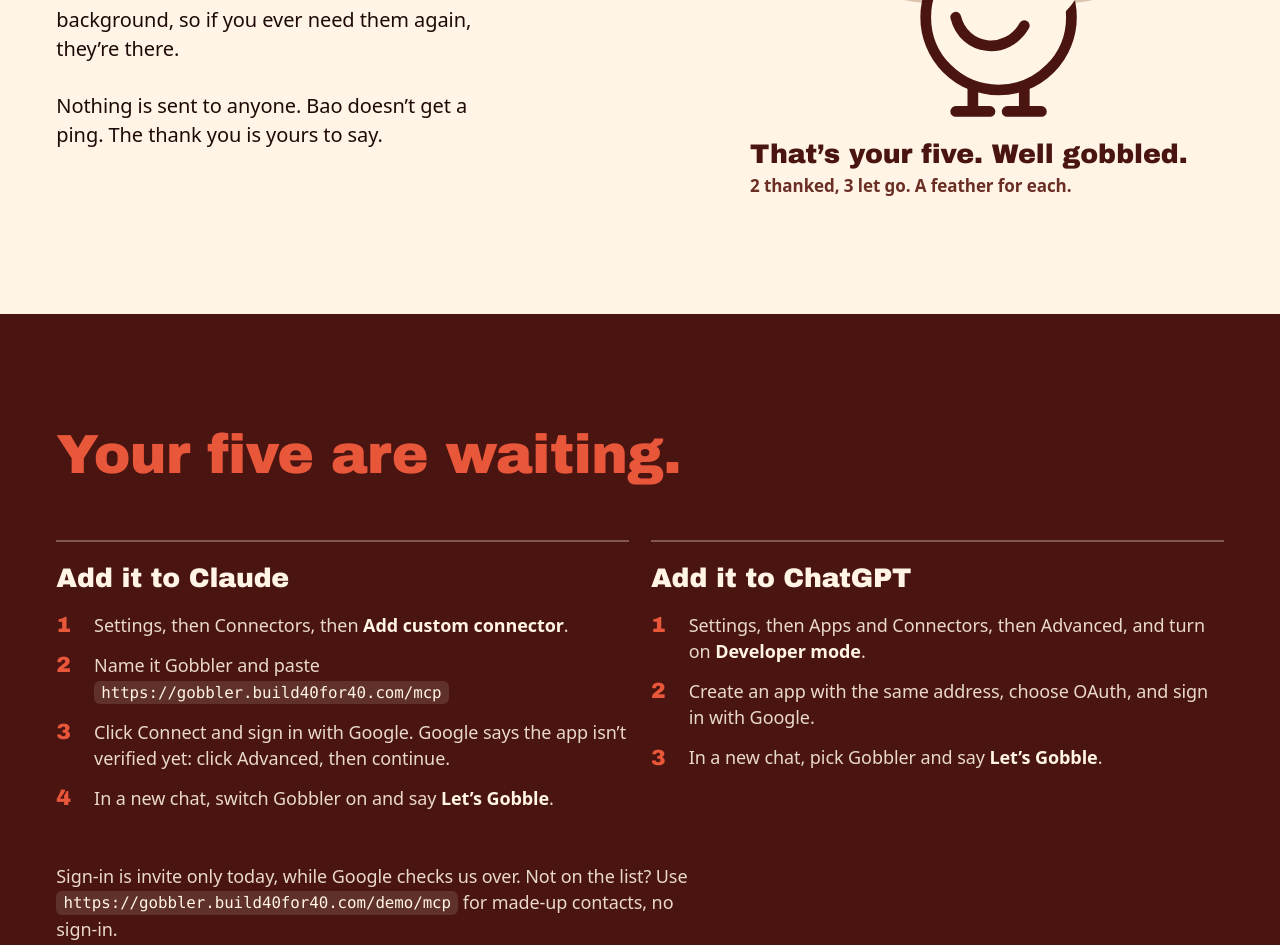
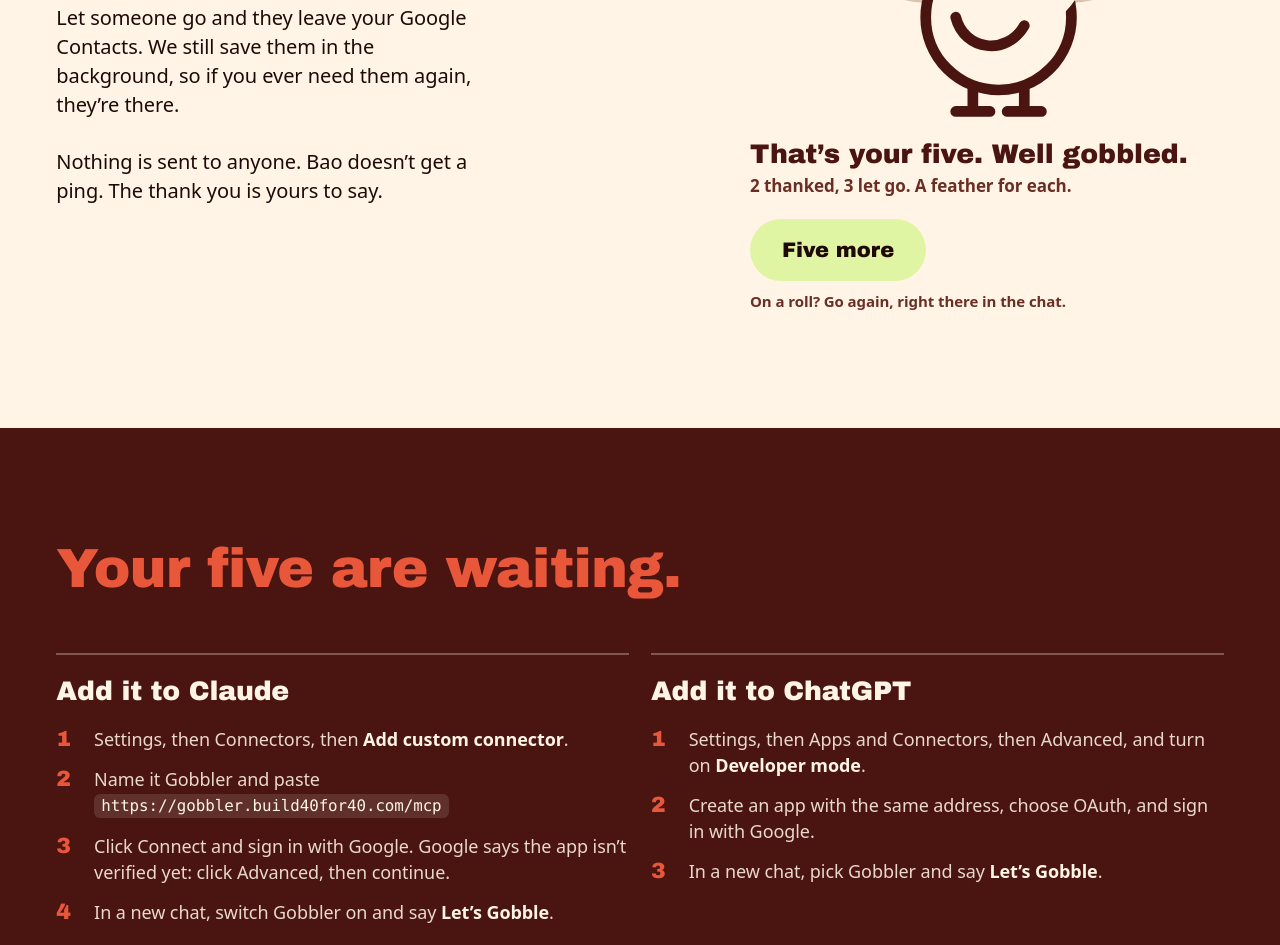
Before and after one commit to build40for40/day19, a website built with Vite: page workers/mcp/landing/index.html in a window 1280 px wide. Shown: the part 2423-3368 px from the top of the page. Built offline with nearby package versions, Linux system fonts and the light colour scheme; a web font is replaced by a local one.

Commit message:
Landing page prototype: show Five more on the done screen
Co-Authored-By: Claude Fable 5.2 <noreply@anthropic.com>

```diff
--- a/workers/mcp/landing/index.html
+++ b/workers/mcp/landing/index.html
@@ -96,6 +96,8 @@ body{margin:0}
 .done figcaption{margin-top:20px}
 .done b{display:block;font-family:var(--hf);font-weight:900;font-size:clamp(24px,2.1vw,30px);line-height:1.05;color:var(--ox)}
 .done span{display:block;margin-top:6px;font-size:17px;color:var(--mute);font-weight:600}
+.done .more{display:inline-flex;margin-top:20px;font-style:normal}
+.done .again{font-size:15px;margin-top:10px}
 
 .close{padding-top:var(--sp)}
 .close h2{color:var(--tom);font-size:var(--M);line-height:.98}
@@ -239,8 +241,8 @@ body{margin:0}
 <p class="lede">Nothing is sent to anyone. Bao doesn’t get a ping. The thank you is yours to say.</p>
 </div>
 <figure class="done">
-<svg class="tk" viewBox="-7 -5 98 84" role="img" aria-label="The Gobbler turkey. Its tail has five feathers, two bright and three pale."><use href="#turkey"></use></svg>
-<figcaption><b>That’s your five. Well gobbled.</b><span>2 thanked, 3 let go. A feather for each.</span></figcaption>
+<svg class="tk" viewBox="-7 -5 98 84" role="img" aria-label="The Gobbler turkey at the end of a round. Its tail has five feathers, two bright and three pale. Below it is a Five more button."><use href="#turkey"></use></svg>
+<figcaption><b>That’s your five. Well gobbled.</b><span>2 thanked, 3 let go. A feather for each.</span><i class="cb more">Five more</i><span class="again">On a roll? Go again, right there in the chat.</span></figcaption>
 </figure>
 </div>
 </section>
```
